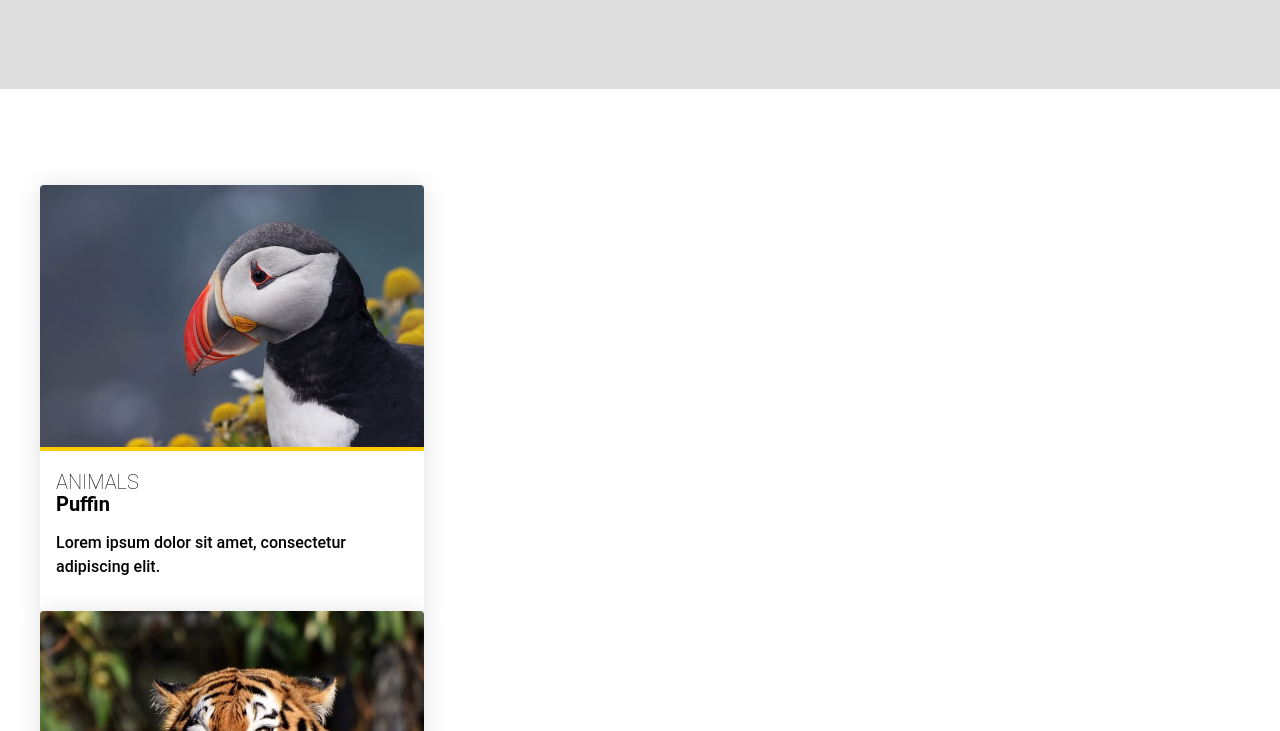
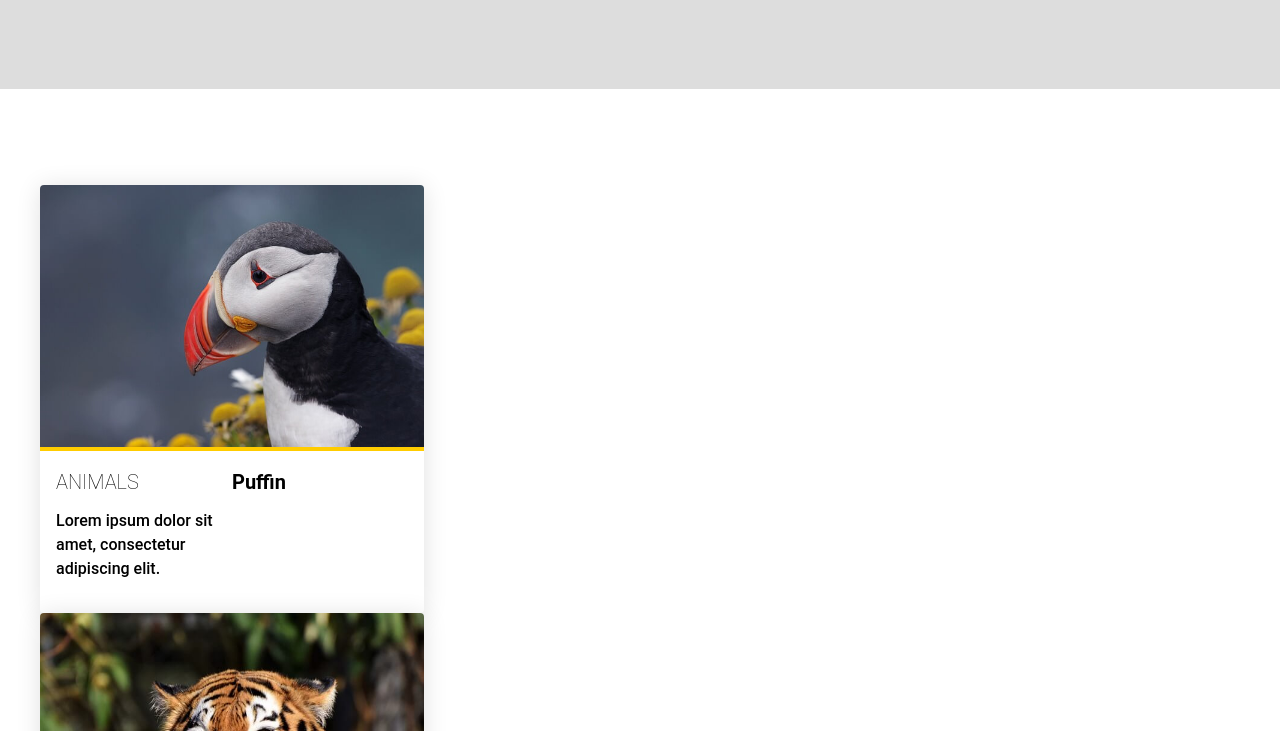
Before and after one commit to rilesSmiles/cprg-assignment-one, a plain HTML site: page index.html in a window 1280 px wide. Shown: the part 221-952 px from the top of the page. Drawn offline with Linux system fonts and the light colour scheme; files that its build step writes are made by us from their sources.

Commit message:
Tablet grid

```diff
--- a/assignment_one.css
+++ b/assignment_one.css
@@ -6,24 +6,30 @@
 
 .container {
     display: grid;
-    grid-template-columns: repeat(auto-fit, minmax(1200px, 1fr));
-    grid-gap: 20px;
+
   }
 
 
-  /* Media query for adjusting layout on smaller screens */
+  /* mobile */
   @media screen and (max-width: 768px) {
     .container {
       grid-template-columns: 100%;
-
+      grid-template-rows: 9 ;
     }
   }
-  @media screen and (max-width: 768px) {
+  /*tablet*/
+  @media screen and (min-width: 768px) {
+    .card-content {
+      display: grid;
+      grid-template-columns: 50% 50%;
+      grid-template-rows: 4;
+    }
+
     img {
       min-height: 15.5rem;
     }
   }
-
+ /*desktop*/
   @media screen and (min-width: 1200px) {
     img {
       min-height: 16.375rem;
```
